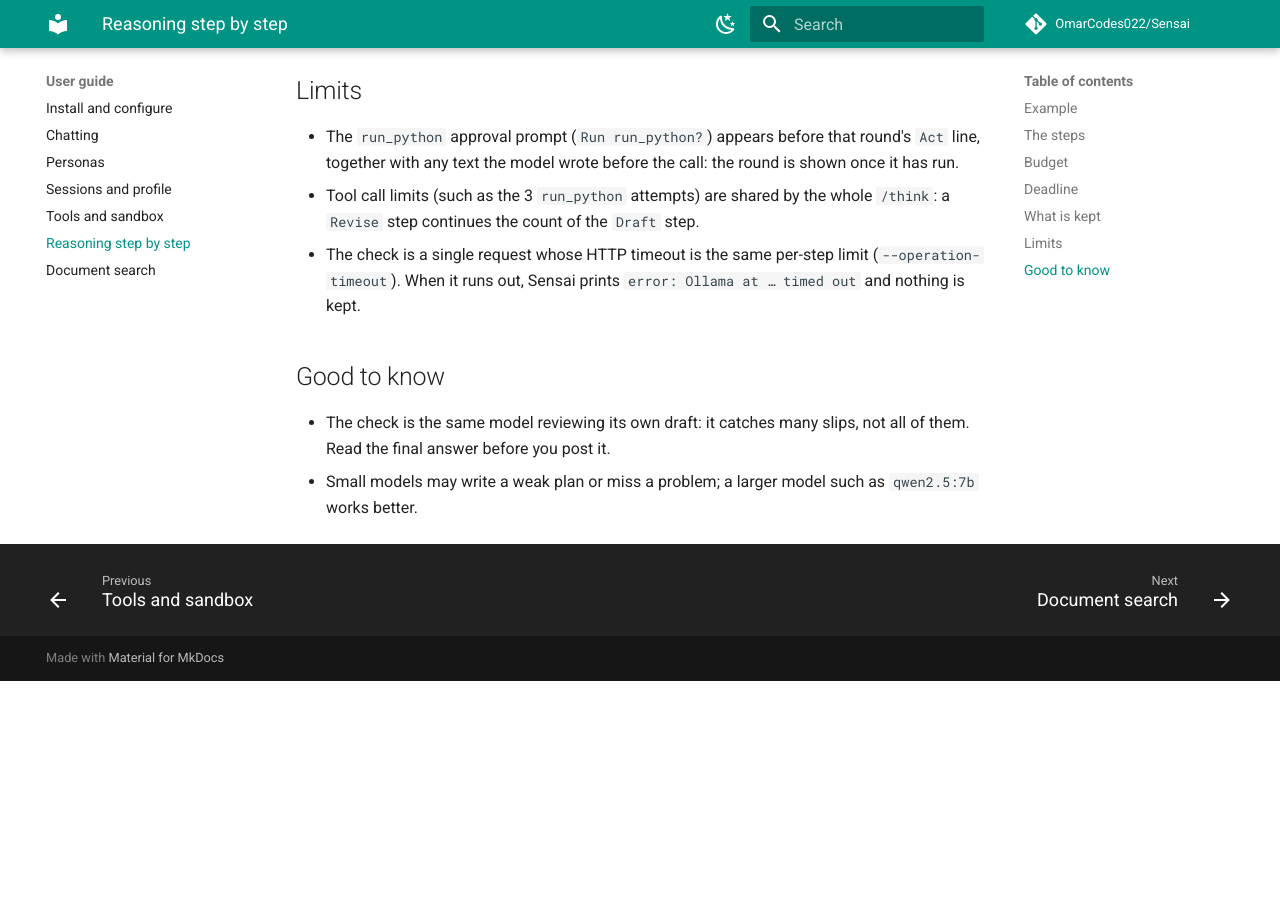
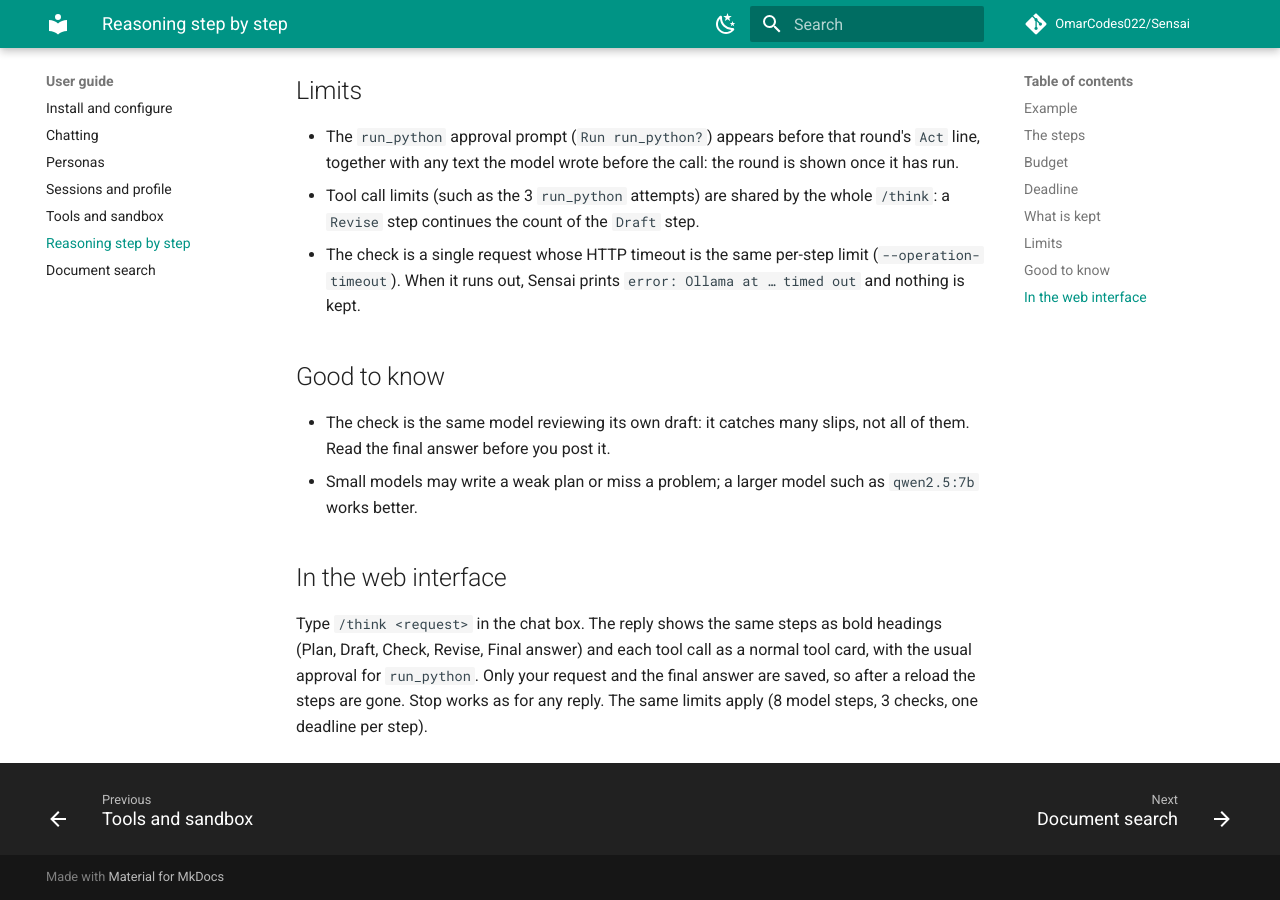
Before and after one commit to OmarCodes022/Sensai, an MkDocs documentation site: the page built from docs/user-guide/thinking.md, in a window 1280 px wide and 900 px high, scrolled down 2141 px. Built offline with MkDocs 1.6.1 and Material for MkDocs 9.7.7, drawn with Linux system fonts in a browser that asks for light colours; comment, search, counter and statistics services are not loaded; before the commit the page ends 2822 px from its top, so only the background shows below that.

Commit message:
docs: describe /think in the web interface

```diff
--- a/docs/user-guide/thinking.md
+++ b/docs/user-guide/thinking.md
@@ -91,3 +91,11 @@ exactly as before.
   not all of them. Read the final answer before you post it.
 - Small models may write a weak plan or miss a problem; a larger model such as
   `qwen2.5:7b` works better.
+
+## In the web interface
+
+Type `/think <request>` in the chat box. The reply shows the same steps as bold headings
+(Plan, Draft, Check, Revise, Final answer) and each tool call as a normal tool card, with
+the usual approval for `run_python`. Only your request and the final answer are saved, so
+after a reload the steps are gone. Stop works as for any reply. The same limits apply
+(8 model steps, 3 checks, one deadline per step).
```
